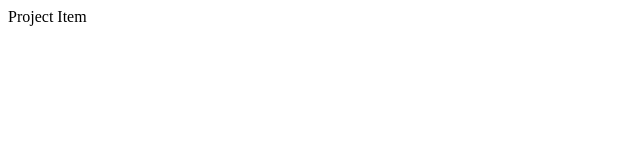
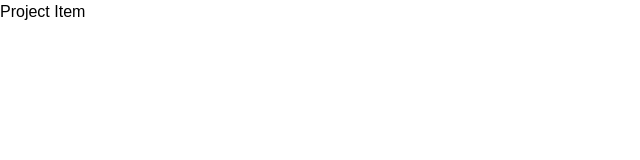
Before and after one commit to neaimt/leebaek_portfolio, a React (Vite) app in the folder portfolio/: page / in a window 1280 px wide. Shown: the top 160 px of the page, without its empty margins (0-640 px from the left). Built offline with nearby package versions, Linux system fonts and the light colour scheme.

Commit message:
style: GlobalStyle 추가

```diff
--- a/portfolio/src/App.tsx
+++ b/portfolio/src/App.tsx
@@ -1,8 +1,10 @@
 import ProjectItem from './components/ProjectItem';
+import { GlobalStyle } from './styles/GlobalStyle';
 
 function App() {
   return (
     <>
+      <GlobalStyle />
       <ProjectItem />
     </>
   );
--- /dev/null
+++ b/portfolio/src/styles/GlobalStyle.ts
@@ -0,0 +1,30 @@
+import { createGlobalStyle } from 'styled-components';
+
+export const GlobalStyle = createGlobalStyle`
+  *, *::before, *::after {
+    margin: 0;
+    padding: 0;
+    box-sizing: border-box;
+  }
+
+  html, body {
+    font-family: 'Pretendard', sans-serif;
+    line-height: 1.5;
+    background-color: #fff;
+  }
+
+  h1, h2, h3, h4, h5, h6, p, ul, ol, li {
+    margin: 0;
+    padding: 0;
+    font-weight: inherit;
+  }
+
+  ul, ol {
+    list-style: none;
+  }
+
+  a {
+    text-decoration: none;
+    color: inherit;
+  }
+`;
```
